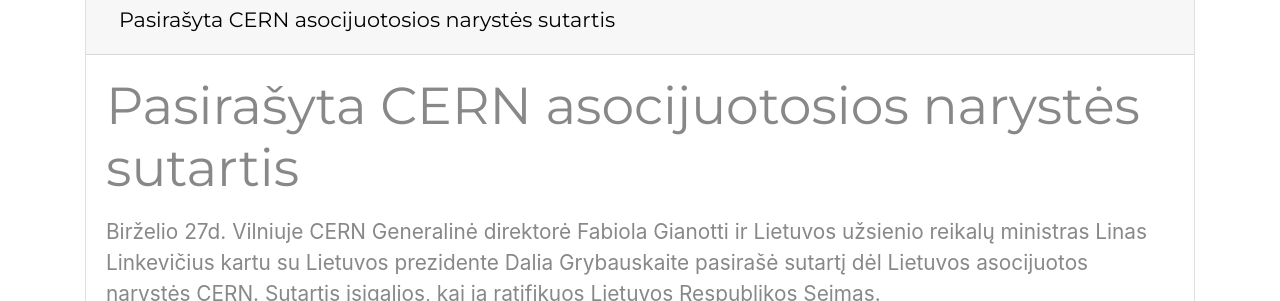
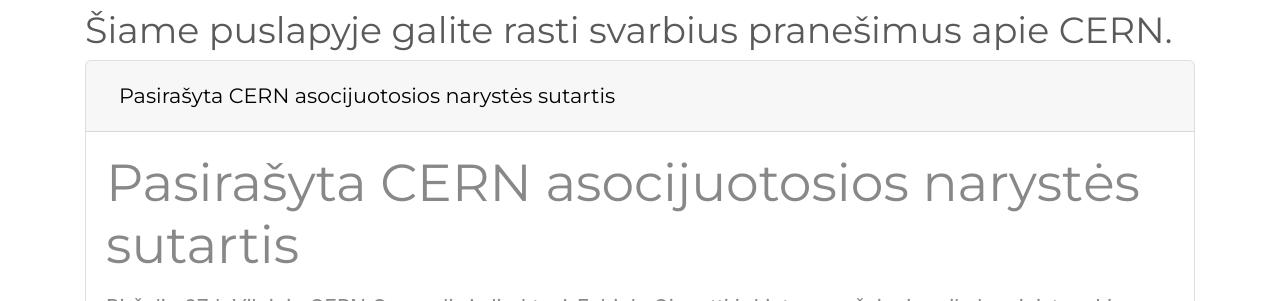
Before and after one commit to GintasS/testing-gintautas.github.io, a Jekyll site: the page built from posts.html, in a window 1280 px wide and 900 px high, scrolled down 818 px, cut to the strip 252-553 px from the top of the window. Built offline with Jekyll 4.4.1, drawn with Linux system fonts in a browser that asks for light colours.

Commit message:
Added header for posts subpage.

```diff
--- a/posts.html
+++ b/posts.html
@@ -1,6 +1,8 @@
 ---
 layout: page
 ---
+
+<h3 style="padding-top:25px;"> Šiame puslapyje galite rasti svarbius pranešimus apie CERN.<h3></h3>
 
 <div id="accordion">
   <div class="card">
```
